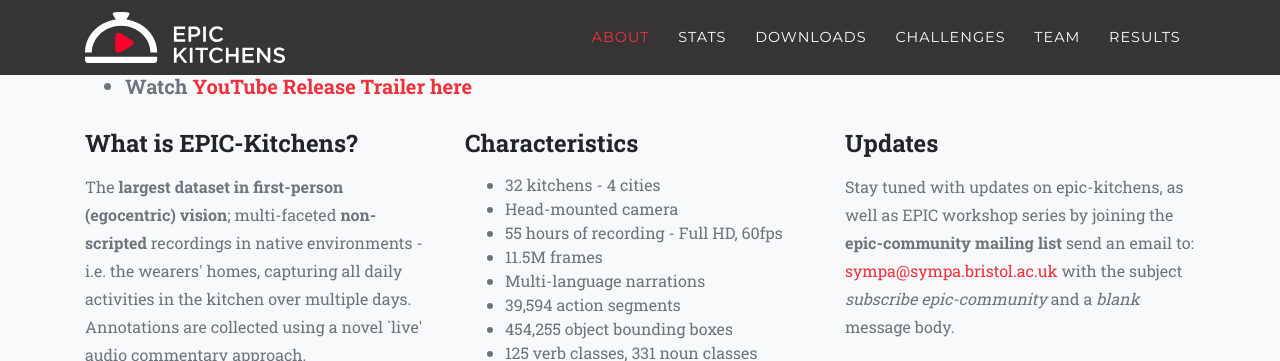
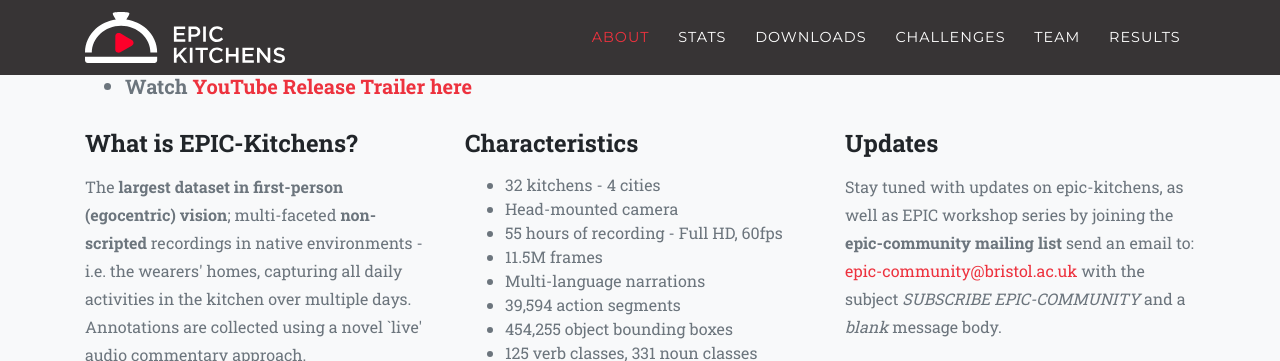
Before and after one commit to epic-kitchens/epic-kitchens.github.io, a Jekyll site: the page built from 2020.html, in a window 1280 px wide and 900 px high, scrolled down 339 px, cut to the strip 0-361 px from the top of the window. Built offline with Jekyll 4.4.1, drawn with Linux system fonts in a browser that asks for light colours; nearby versions of some CDN libraries; some web fonts are replaced.

Commit message:
subscriptionDetails

```diff
--- a/2020.html
+++ b/2020.html
@@ -49,10 +49,10 @@
         <p class="text-muted">Stay tuned with updates on epic-kitchens, as well as EPIC workshop series by
           joining the <strong>epic-community mailing list</strong>
           send an email to:
-          <a href="mailto:sympa@sympa.bristol.ac.uk?subject=subscribe%20epic-community">
-            sympa@sympa.bristol.ac.uk
+          <a href="mailto:epic-community@bristol.ac.uk?subject=subscribe%20epic-community">
+            epic-community@bristol.ac.uk
           </a>
-          with the subject <em>subscribe epic-community</em> and a
+          with the subject <em>SUBSCRIBE EPIC-COMMUNITY</em> and a
           <em>blank</em> message body.
         </p>
       </div>
```
